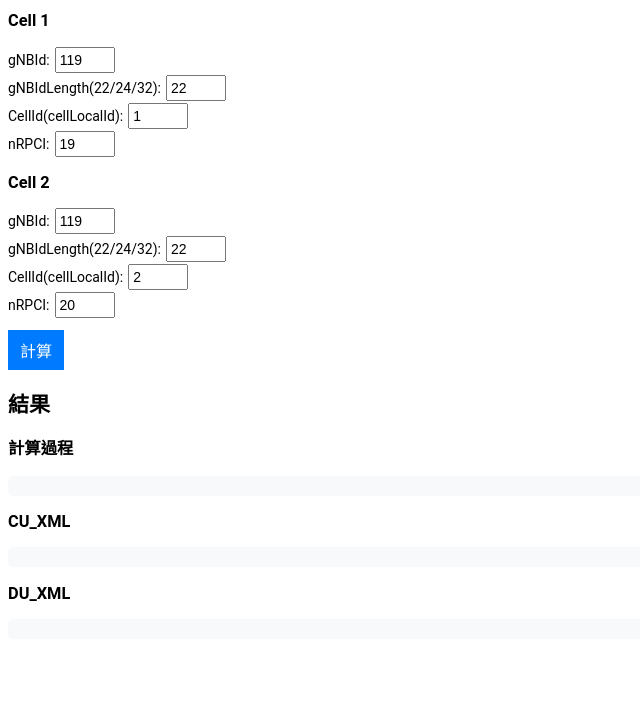
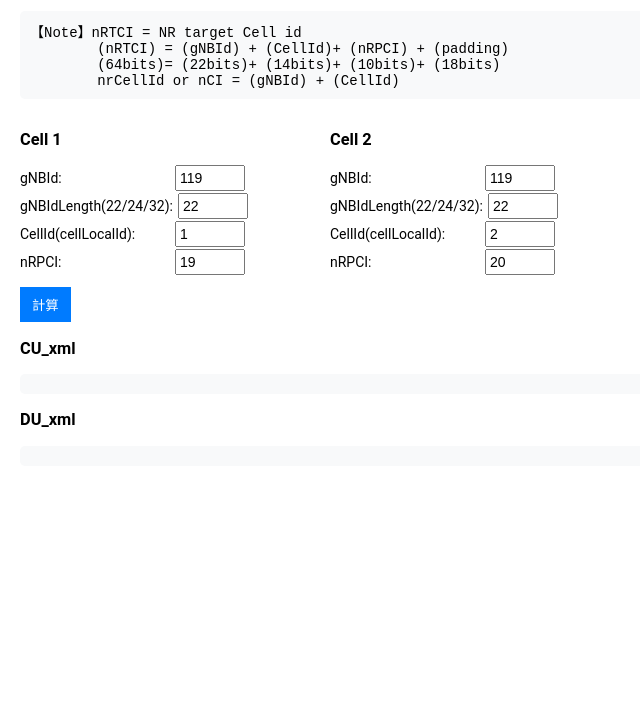
Before and after one commit to dustinchen26/id, a plain HTML site: page index.html in a window 1280 px wide. Shown: the part 80-800 px from the top of the page, without its empty margins (0-640 px from the left). Drawn offline with Linux system fonts and the light colour scheme.

Commit message:
add note (nRTCI) = (gNBId) + (CellId)+ (nRPCI) + (padding)

```diff
--- a/index.html
+++ b/index.html
@@ -2,6 +2,29 @@
   Copyright © [2024] [Dustin_Chen]. All rights reserved.
   Author: Dustin Chen
   Email:  Dustin_Chen@compal.com
+
+1CU_1DU_2RU 做handover
+============================================================================================================
+//cell_1
+64bits=22bits                 14bits         10bits     18bits
+       gNBIdLength
+       0000000000000001110111 00000000000001 0000010011 000000000000000000=523367808237568 (填到cell_2的nRTCI)
+       119                    1              19
+nRTCI= (gNBId                 cellLocalId )  nRPCI      padding
+                              CellId
+       (nrCellId=nCI                      )
+	   <nrCellId><nCI>0001DC001 HEX
+============================================================================================================
+//cell_2
+64bits=22bits                 14bits         10bits     18bits
+       gNBIdLength
+       0000000000000001110111 00000000000010 0000010100 000000000000000000=523368076935168 (填到cell_1的nRTCI)
+       119                    2              20
+nRTCI= (gNBId                 cellLocalId )  nRPCI      padding
+                              CellId
+       (nrCellId=nCI                      )
+============================================================================================================
+
 -->
 
 <!DOCTYPE html>
@@ -9,15 +32,22 @@
 <head>
     <meta charset="UTF-8">
     <meta name="viewport" content="width=device-width, initial-scale=1.0">
-    <title>NR_gNBId_CellId_nRPCI_calculator</title>
+    <title>NR_gNBId_CellId_nRPCI_nRTCI_calculator</title>
     <style>
+        body {
+            font-family: 'Roboto', sans-serif;
+            font-size: 14px;
+            margin: 20px;
+        }
 
-        body {
-            /* 設置字體 */
-            font-family: 'Roboto', sans-serif;
+        .container {
+            display: flex;
+            gap: 10px; /* 設置 column 之間的間距，讓兩個表格之間有一點空間 */
+        }
 
-            /* 設置字體大小 */
-            font-size: 14px;
+        .cell-group {
+            width: 300px; /* 設置 cell-group 的固定寬度 */
+            box-sizing: border-box;
         }
 
         .input-group {
@@ -25,15 +55,22 @@
             align-items: center;
             margin: 2px 0; /* 縮小上下間距 */
             line-height: 1; /* 縮小行高 */
+            width: 100%; /* 讓每個 input-group 占滿 cell-group 的寬度 */
+            box-sizing: border-box;
         }
+
         .input-group label {
-            margin-right: 5px; /* 縮小標籤和輸入框之間的間距 */
+            flex: 0 0 150px; /* 固定標籤寬度 */
+            margin-right: 5px; /* 標籤和輸入框之間的間距 */
             white-space: nowrap;
-            font-size: 14px; /* 確保文字大小一致 */
+            font-size: 14px;
         }
+
         .input-group input {
-            width: 60px;
-            padding: 3px; /* 縮小內邊距 */
+            flex: 1; /* 讓輸入框占滿剩餘空間 */
+            min-width: 60px; /* 設置輸入框的最小寬度 */
+            max-width: 70px; /* 設置輸入框的最大寬度 */
+            padding: 3px;
             font-size: 14px;
             box-sizing: border-box;
         }
@@ -43,8 +80,8 @@
             color: white;
             border: none;
             cursor: pointer;
-            font-size: 16px;
             margin-top: 10px;
+            display: block;
         }
         button:hover {
             background-color: #0056b3;
@@ -55,21 +92,27 @@
             border-radius: 5px;
             white-space: pre-wrap;
         }
-    </style>
-</head>
-<body>
-    <h2>NR_gNBId_CellId_nRPCI_calculator</h2>
-  <style>
+
         .author-info {
             display: inline;
             margin-right: 10px;
         }
     </style>
+</head>
+<body>
+    <h2>NR_gNBId_CellId_nRPCI_nRTCI_calculator</h2>
     <p class="author-info">Author: Dustin_Chen</p>
     <p class="author-info">Email: <a href="mailto:Dustin_Chen@compal.com">Dustin_Chen@compal.com</a></p>
     <p class="author-info">or <a href="mailto:chuhpsdustin@gmail.com">chuhpsdustin@gmail.com</a></p>
 
-    <div>
+<pre>
+【Note】nRTCI = NR target Cell id
+	(nRTCI) = (gNBId) + (CellId)+ (nRPCI) + (padding)
+	(64bits)= (22bits)+ (14bits)+ (10bits)+ (18bits)
+	nrCellId or nCI = (gNBId) + (CellId)
+</pre>
+    <div class="container">
+        <div class="cell-group">
             <h3>Cell 1</h3>
             <div class="input-group">
                 <label for="gNBId1">gNBId:</label>
@@ -89,7 +132,7 @@
             </div>
         </div>
 
-    <div>
+        <div class="cell-group">
             <h3>Cell 2</h3>
             <div class="input-group">
                 <label for="gNBId2">gNBId:</label>
@@ -108,20 +151,16 @@
                 <input type="number" id="nRPCI2" value="20" min="0" max="1023">
             </div>
         </div>
+    </div>
 
     <button onclick="calculate()">計算</button>
 
-    <h2>結果</h2>
     <div>
-        <h3>計算過程</h3>
-        <pre id="calculationProcess"></pre>
-    </div>
-    <div>
-        <h3>CU_XML</h3>
+        <h3>CU_xml</h3>
         <pre id="cuXml"></pre>
     </div>
     <div>
-        <h3>DU_XML</h3>
+        <h3>DU_xml</h3>
         <pre id="duXml"></pre>
     </div>
 
@@ -135,13 +174,17 @@
         }
 
         function calculate() {
-            const results = [];
-
             // Get values for Cell 1
             const gNBId1 = parseInt(document.getElementById('gNBId1').value);
             const gNBIdLength1 = parseInt(document.getElementById('gNBIdLength1').value);
             const cellLocalId1 = parseInt(document.getElementById('cellLocalId1').value);
             const nRPCI1 = parseInt(document.getElementById('nRPCI1').value);
+
+            console.log('Cell 1 values:');
+            console.log('gNBId1:', gNBId1);
+            console.log('gNBIdLength1:', gNBIdLength1);
+            console.log('cellLocalId1:', cellLocalId1);
+            console.log('nRPCI1:', nRPCI1);
 
             const cellLocalIdLength1 = 36 - gNBIdLength1;
             const gNBIdBinary1 = toBinaryString(gNBId1, gNBIdLength1);
@@ -149,18 +192,17 @@
             const nRPCIBinary1 = toBinaryString(nRPCI1, 10);
             const paddingBinary1 = '0'.repeat(18);
 
+            console.log('Cell 1 binary values:');
+            console.log('gNBIdBinary1:', gNBIdBinary1);
+            console.log('cellLocalIdBinary1:', cellLocalIdBinary1);
+            console.log('nRPCIBinary1:', nRPCIBinary1);
+
             const nrCellIdBinary1 = gNBIdBinary1 + cellLocalIdBinary1;
             const fullBinary1 = nrCellIdBinary1 + nRPCIBinary1 + paddingBinary1;
             const nRTCI1 = parseInt(fullBinary1, 2);
 
-            results.push(`Cell 1 計算過程：
-gNBId (${gNBId1}) 的二進位: ${gNBIdBinary1}
-Cell Local ID (${cellLocalId1}) 的二進位: ${cellLocalIdBinary1}
-合併 nrCellId 的二進位: ${nrCellIdBinary1}
-nRPCI (${nRPCI1}) 的二進位: ${nRPCIBinary1}
-Padding: ${paddingBinary1}
-合併後的二進位: ${fullBinary1}
-nRTCI (十進位): ${nRTCI1}`);
+            console.log('Cell 1 fullBinary1:', fullBinary1);
+            console.log('Cell 1 nRTCI1:', nRTCI1);
 
             // Get values for Cell 2
             const gNBId2 = parseInt(document.getElementById('gNBId2').value);
@@ -168,24 +210,29 @@ nRTCI (十進位): ${nRTCI1}`);
             const cellLocalId2 = parseInt(document.getElementById('cellLocalId2').value);
             const nRPCI2 = parseInt(document.getElementById('nRPCI2').value);
 
+            console.log('Cell 2 values:');
+            console.log('gNBId2:', gNBId2);
+            console.log('gNBIdLength2:', gNBIdLength2);
+            console.log('cellLocalId2:', cellLocalId2);
+            console.log('nRPCI2:', nRPCI2);
+
             const cellLocalIdLength2 = 36 - gNBIdLength2;
             const gNBIdBinary2 = toBinaryString(gNBId2, gNBIdLength2);
             const cellLocalIdBinary2 = toBinaryString(cellLocalId2, cellLocalIdLength2);
             const nRPCIBinary2 = toBinaryString(nRPCI2, 10);
             const paddingBinary2 = '0'.repeat(18);
 
+            console.log('Cell 2 binary values:');
+            console.log('gNBIdBinary2:', gNBIdBinary2);
+            console.log('cellLocalIdBinary2:', cellLocalIdBinary2);
+            console.log('nRPCIBinary2:', nRPCIBinary2);
+
             const nrCellIdBinary2 = gNBIdBinary2 + cellLocalIdBinary2;
             const fullBinary2 = nrCellIdBinary2 + nRPCIBinary2 + paddingBinary2;
             const nRTCI2 = parseInt(fullBinary2, 2);
 
-            results.push(`Cell 2 計算過程：
-gNBId (${gNBId2}) 的二進位: ${gNBIdBinary2}
-Cell Local ID (${cellLocalId2}) 的二進位: ${cellLocalIdBinary2}
-合併 nrCellId 的二進位: ${nrCellIdBinary2}
-nRPCI (${nRPCI2}) 的二進位: ${nRPCIBinary2}
-Padding: ${paddingBinary2}
-合併後的二進位: ${fullBinary2}
-nRTCI (十進位): ${nRTCI2}`);
+            console.log('Cell 2 fullBinary2:', fullBinary2);
+            console.log('Cell 2 nRTCI2:', nRTCI2);
 
             // Generate XML outputs
             const cuXml = `
@@ -245,7 +292,6 @@ nRTCI (十進位): ${nRTCI2}`);
 `;
 
             // Display results
-            document.getElementById('calculationProcess').textContent = results.join('\n\n').trim();
             document.getElementById('cuXml').textContent = cuXml.trim();
             document.getElementById('duXml').textContent = duXml.trim();
         }
```
Lines whose indentation alone changed are shown as unchanged.
